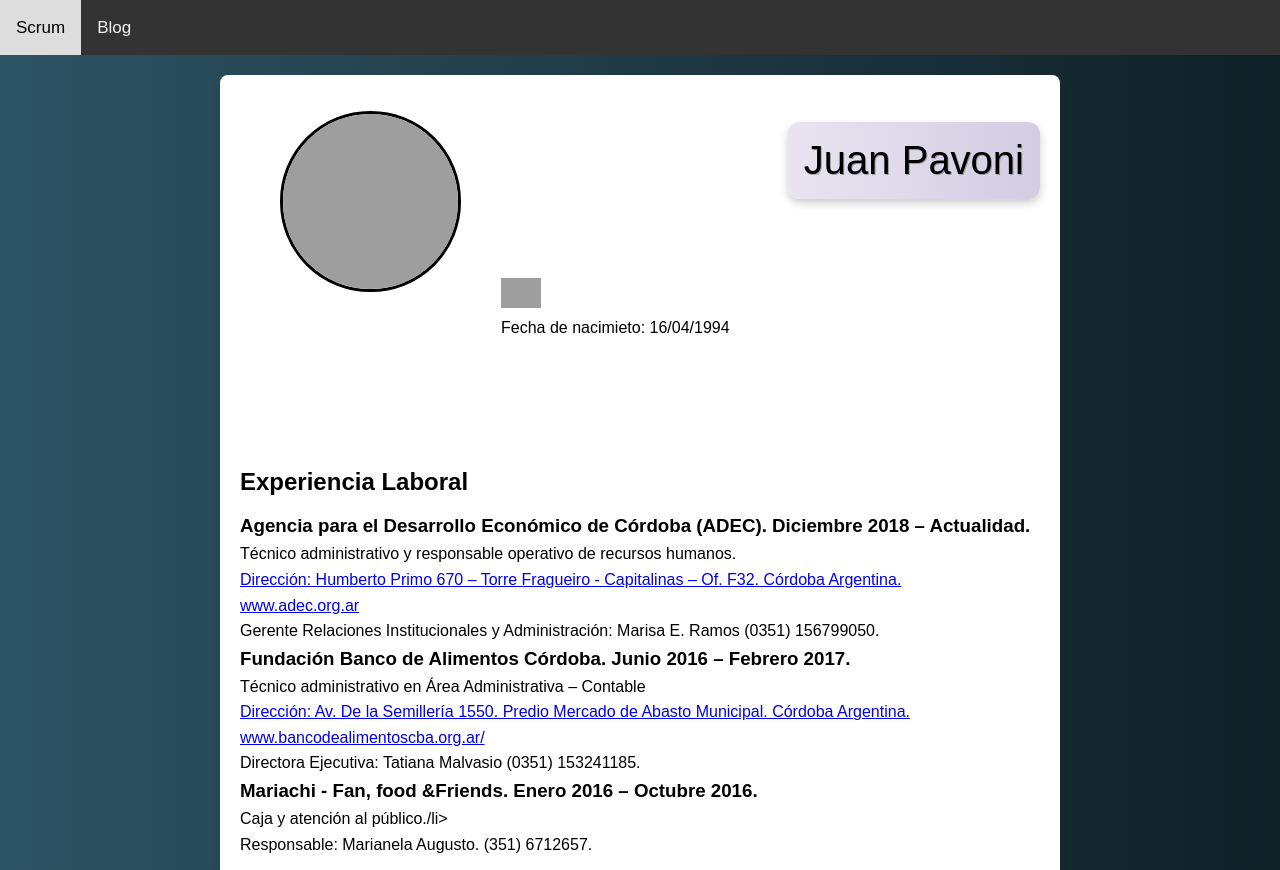
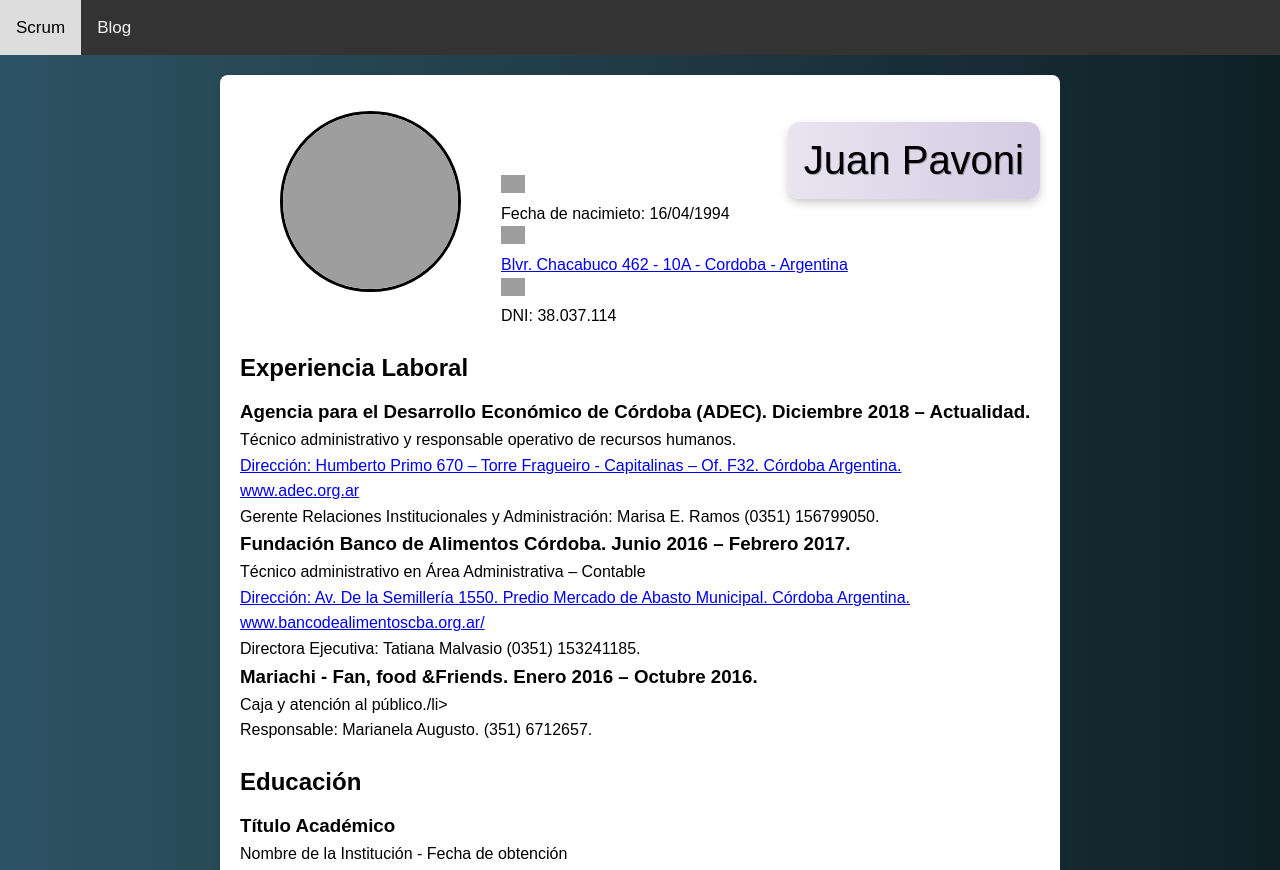
Before and after one commit to japgarro/Desarrollo-Full-stack-Fundacion-telefonica, a plain HTML site: page cv.html in a window 1280 px wide. Shown: the top 870 px of the page. Drawn offline with Linux system fonts and the light colour scheme; grey boxes are pictures that could not be loaded.

Commit message:
05/08/2023 15hs

```diff
--- a/cv.html
+++ b/cv.html
@@ -31,17 +31,16 @@
             </figure>
         </header>
 
+        <img src="https://cdn-icons-png.flaticon.com/128/2370/2370264.png" alt="calendario" class="icono">
+        <p>Fecha de nacimieto: 16/04/1994</p>
+        <img src="https://cdn-icons-png.flaticon.com/128/855/855003.png" alt="ubicacion" class="icono">
         <br>
-        <br>
-        <br>
-        <br>
-        <img src="https://cdn-icons-png.flaticon.com/128/2370/2370264.png" alt="calendario" class="calendario">
-        <p>Fecha de nacimieto: 16/04/1994</p>
+        <a href="https://www.google.com/maps/place/Chacabuco+462,+X5000+C%C3%B3rdoba/@-31.4226131,-64.1825846,17z/data=!3m1!4b1!4m6!3m5!1s0x9432a386767e508b:0x49d19a086e7286c5!8m2!3d-31.4226131!4d-64.1825846!16s%2Fg%2F11s0pw7z6z?entry=ttu">Blvr.
+            Chacabuco 462 - 10A - Cordoba - Argentina</a>
+            <br>
+            <img src="https://cdn-icons-png.flaticon.com/128/1655/1655290.png" alt="dni" class="icono">
+            <p>DNI: 38.037.114</p>
 
-        <br>
-        <br>
-        <br>
-        <br>
 
         <div class="container2">
 
--- a/estiloscv.css
+++ b/estiloscv.css
@@ -16,9 +16,9 @@ body {
 }
 
 
-.calendario {
-  height: 5%;
-  width: 5%;
+.icono {
+  height: 3%;
+  width: 3%;
 
 }
 
```
